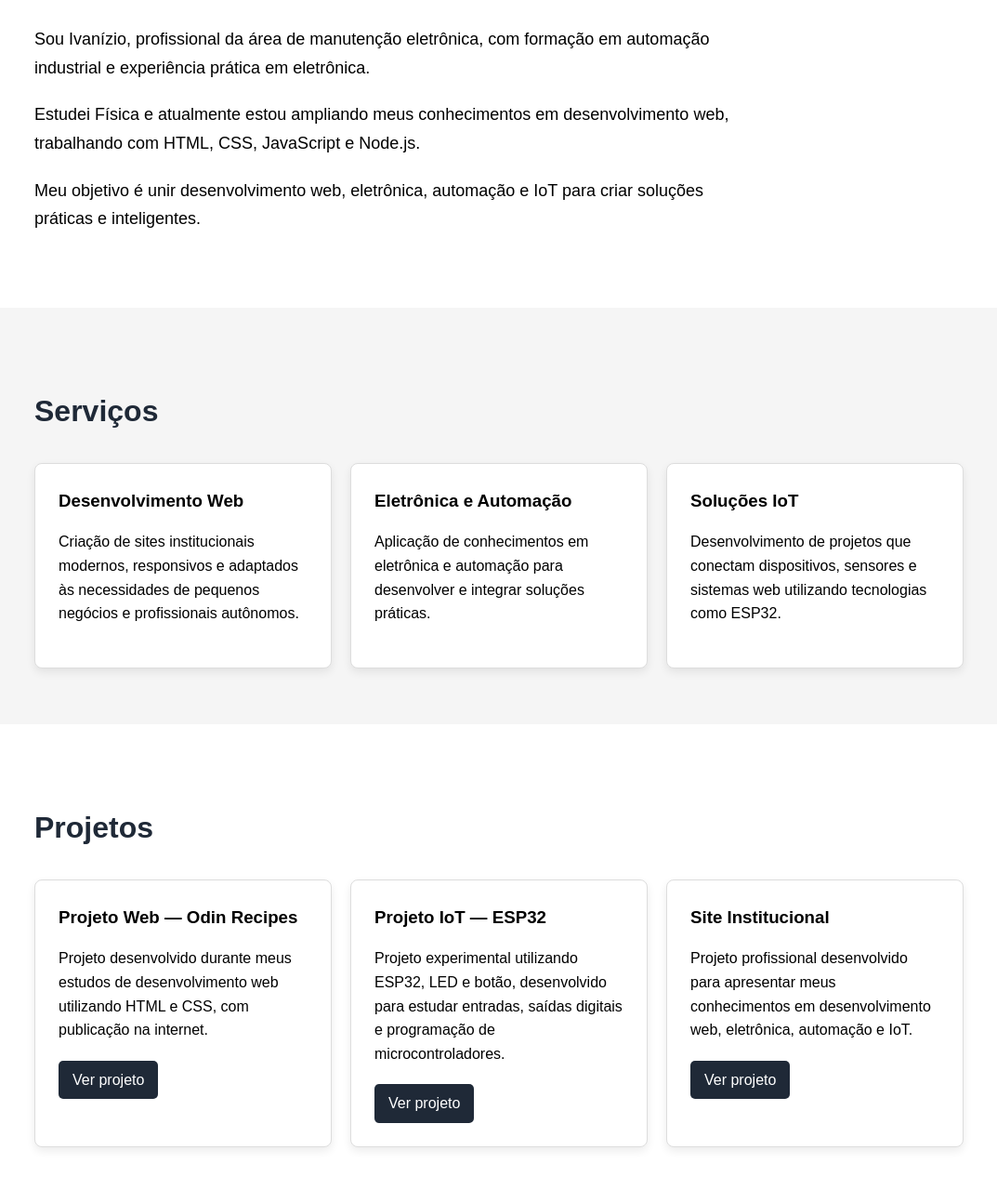
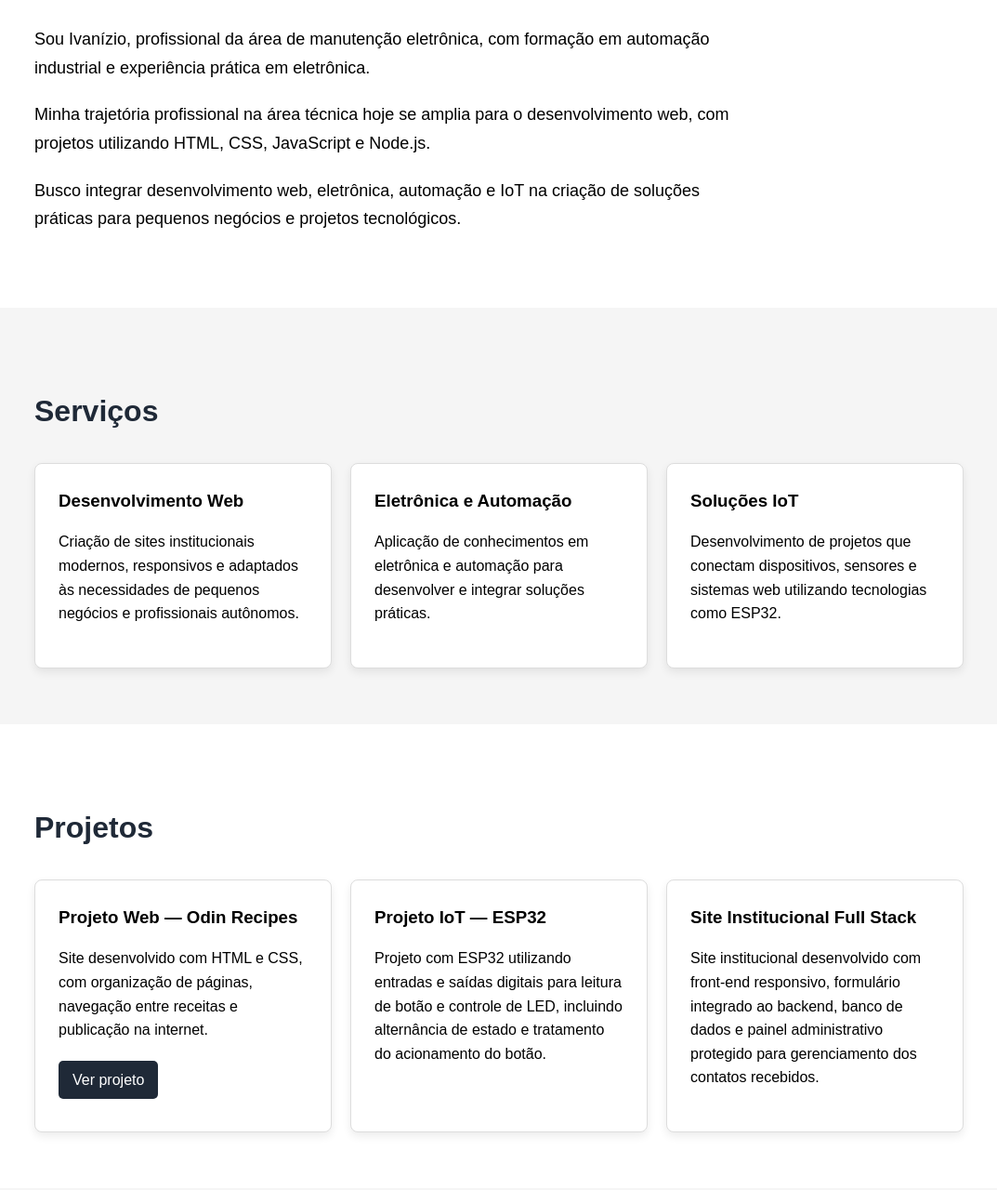
Before and after one commit to ivanizio/site-institucional-iot, a website: page public/index.html in a window 1280 px wide. Shown: the part 720-2000 px from the top of the page at 93% size, without its empty margins (103-1176 px from the left). Drawn offline with Linux system fonts and the light colour scheme.

Commit message:
Melhora apresentacao comercial do site

```diff
--- a/public/index.html
+++ b/public/index.html
@@ -9,11 +9,11 @@
   <body>
     <header>
       <nav>
-        <a href="#início">Ivanízio</a>
+        <a href="#inicio">Ivanízio</a>
         <div>
-          <a href="#início">Início</a>
+          <a href="#inicio">Início</a>
           <a href="#sobre">Sobre mim</a>
-          <a href="#serviços">Serviços</a>
+          <a href="#servicos">Serviços</a>
           <a href="#projetos">Projetos</a>
           <a href="#contato">Contatos</a>
         </div>
@@ -21,14 +21,15 @@
     </header>
     <main>
       <section id="inicio">
-        <h1>Desenvolvimento Web, Eletrônica e IoT</h1>
+        <h1>Soluções Web, Eletrônica e IoT para pequenos negócios</h1>
 
         <p>
-          Soluções digitais unindo desenvolvimento web, eletrônica, automação e
-          Internet das Coisas.
+          Desenvolvimento de sites e soluções que integram software, eletrônica
+          e automação para transformar necessidades reais em projetos
+          funcionais.
         </p>
 
-        <a href="#contato">Entre em contato</a>
+        <a href="#servicos">Conheça meus serviços</a>
       </section>
 
       <section id="sobre">
@@ -42,19 +43,20 @@
           </p>
 
           <p>
-            Estudei Física e atualmente estou ampliando meus conhecimentos em
-            desenvolvimento web, trabalhando com HTML, CSS, JavaScript e
+            Minha trajetória profissional na área técnica hoje se amplia para o
+            desenvolvimento web, com projetos utilizando HTML, CSS, JavaScript e
             Node.js.
           </p>
 
           <p>
-            Meu objetivo é unir desenvolvimento web, eletrônica, automação e IoT
-            para criar soluções práticas e inteligentes.
+            Busco integrar desenvolvimento web, eletrônica, automação e IoT na
+            criação de soluções práticas para pequenos negócios e projetos
+            tecnológicos.
           </p>
         </div>
       </section>
 
-      <section id="serviços">
+      <section id="servicos">
         <div class="container">
           <h2>Serviços</h2>
 
@@ -99,35 +101,37 @@
               <h3>Projeto Web — Odin Recipes</h3>
 
               <p>
-                Projeto desenvolvido durante meus estudos de desenvolvimento web
-                utilizando HTML e CSS, com publicação na internet.
+                Site desenvolvido com HTML e CSS, com organização de páginas,
+                navegação entre receitas e publicação na internet.
               </p>
 
-              <a href="#" target="_blank">Ver projeto</a>
+              <a
+                href="https://ivanizio.github.io/Odin-recipes/index.html"
+                target="_blank"
+                rel="noopener noreferrer"
+                >Ver projeto</a
+              >
             </article>
 
             <article>
               <h3>Projeto IoT — ESP32</h3>
 
               <p>
-                Projeto experimental utilizando ESP32, LED e botão, desenvolvido
-                para estudar entradas, saídas digitais e programação de
-                microcontroladores.
+                Projeto com ESP32 utilizando entradas e saídas digitais para
+                leitura de botão e controle de LED, incluindo alternância de
+                estado e tratamento do acionamento do botão.
               </p>
-
-              <a href="#" target="_blank">Ver projeto</a>
             </article>
 
             <article>
-              <h3>Site Institucional</h3>
+              <h3>Site Institucional Full Stack</h3>
 
               <p>
-                Projeto profissional desenvolvido para apresentar meus
-                conhecimentos em desenvolvimento web, eletrônica, automação e
-                IoT.
+                Site institucional desenvolvido com front-end responsivo,
+                formulário integrado ao backend, banco de dados e painel
+                administrativo protegido para gerenciamento dos contatos
+                recebidos.
               </p>
-
-              <a href="#" target="_blank">Ver projeto</a>
             </article>
           </div>
         </div>
```
